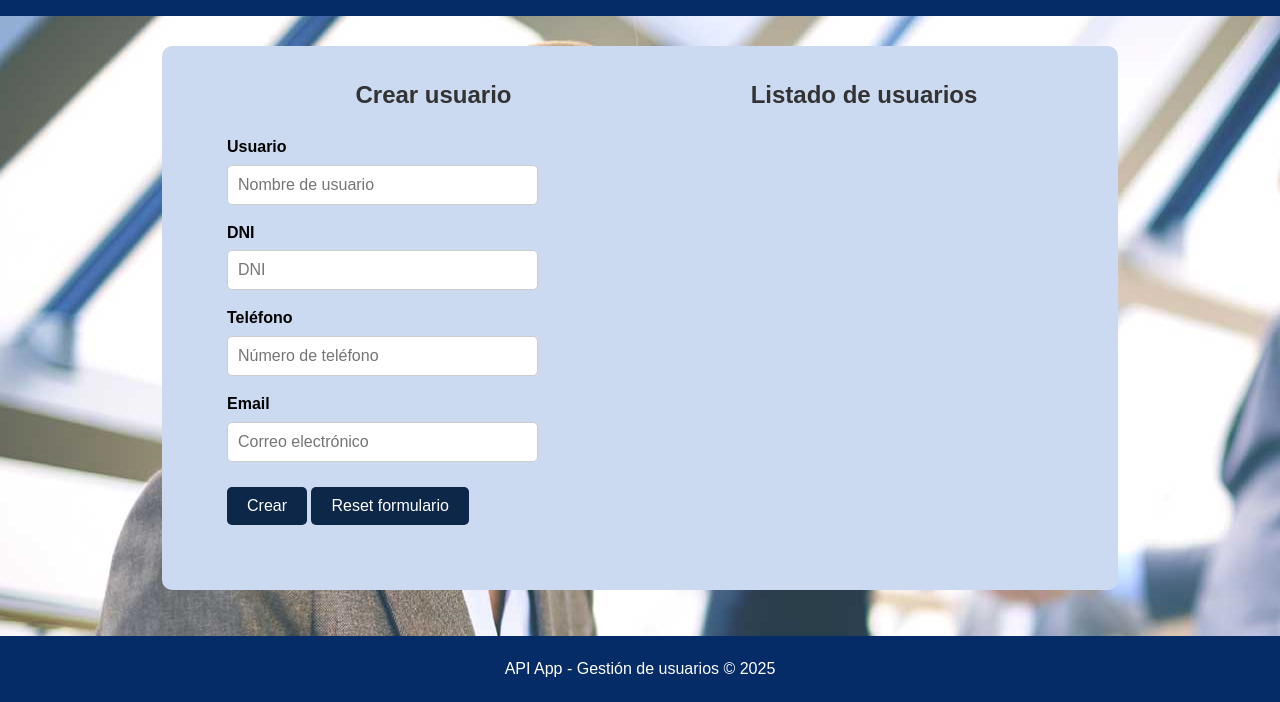
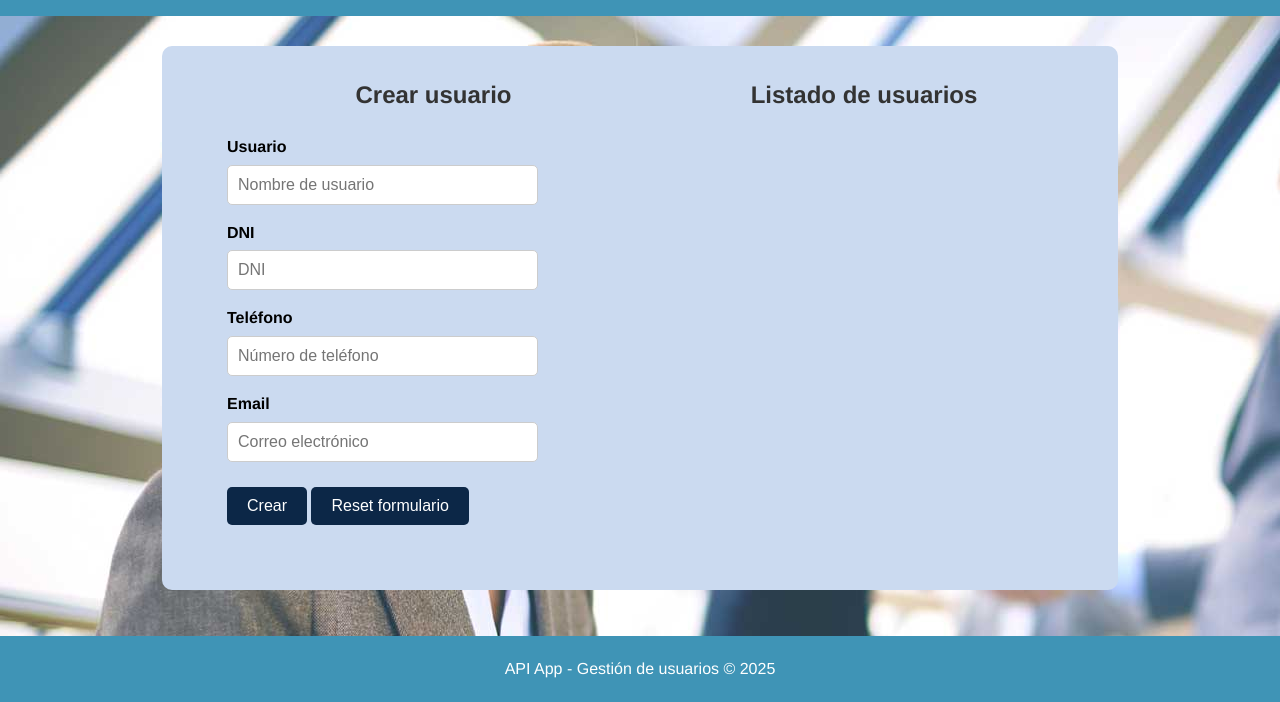
Before and after one commit to anndrees/api-rest-andres, a plain HTML site: page frontend/index.html in a window 1280 px wide. Shown: the part 98-800 px from the top of the page. Drawn offline with Linux system fonts and the light colour scheme; no server answers.

Commit message:
INC465 - Cambio de color corporativo y fuente principal

```diff
--- a/frontend/css/estilos.css
+++ b/frontend/css/estilos.css
@@ -1,5 +1,5 @@
 body {
-    font-family: 'Arial', sans-serif;
+    font-family: 'Helvetica', 'Arial', sans-serif; /* INC465 - Añadir Helevetica como fuente principal*/
     margin: 0;
     padding: 0;
     line-height: 1.6;
@@ -7,7 +7,7 @@ body {
   }
 
   header {
-    background: #052c66;
+    background: #3f94b6; /* INC465 - Añadir color de fondo al header */
     color: #fff;
     text-align: center;
     padding: 10px 0;
@@ -118,7 +118,7 @@ body {
   }
 
   footer {
-    background: #052c66;
+    background: #3f94b6; /* INC465 - Añadir color de fondo al footer */
     color: #fff;
     text-align: center;
     padding: 10px 0;
```
